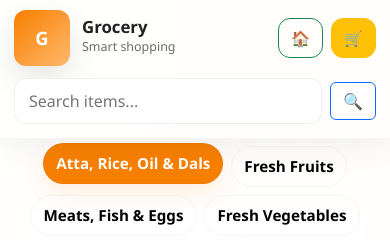
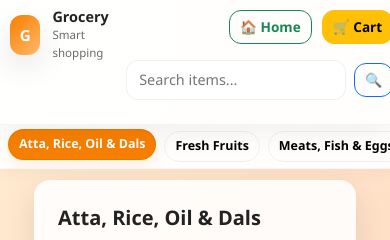
Before and after one commit to subhrajitbehera152/grocery-app, a Flask app: page /location/1 in a window 390 px wide. Shown: the top 240 px of the page. Run offline with Flask 3, Linux system fonts and the light colour scheme; data comes from the database, SQL or seed files in the repository.

Commit message:
Enhanced UI: fancy mobile-friendly design for items, cart, and locations pages

```diff
--- a/templates/items.html
+++ b/templates/items.html
@@ -49,47 +49,72 @@
     .brand .subtitle { font-size:0.78rem; color:var(--muted); margin-top:2px; }
 
     /* header controls */
-    .search-container {
-      flex: 1;
-      display: flex;
-      justify-content: center;
-    }
-    .search-container form {
-      width: 100%;
-      max-width: 420px;
-    }
+    .top-controls { display:flex; gap:10px; align-items:center; }
     .search-input{
-      width:100%; border-radius:12px; padding:10px 14px;
+      width:420px; max-width:42vw; border-radius:12px; padding:10px 14px;
       border:1px solid rgba(0,0,0,0.06); font-size:1rem;
       background:rgba(255,255,255,0.98);
     }
-    .top-controls { display:flex; gap:10px; align-items:center; }
     .top-controls .btn { border-radius:12px; padding:10px 14px; font-weight:700; }
 
-    /* category bar pinned under header */
+    /* category bar pinned under header (hides on scroll down) */
     .category-bar{
       position:fixed; top:88px; left:0; right:0; z-index:1100;
-      background: rgba(255,255,255,0.96); padding:12px 18px;
+      background: rgba(255,255,255,0.96); padding:8px 14px;
       border-bottom:1px solid rgba(0,0,0,0.03);
-      display:flex; justify-content:center; box-shadow: 0 6px 18px rgba(0,0,0,0.03);
+      box-shadow: 0 6px 18px rgba(0,0,0,0.03);
+      overflow-x: auto;
+      white-space: nowrap;
+      -webkit-overflow-scrolling: touch;
+      scroll-behavior: smooth;
+      transition: transform 0.3s cubic-bezier(0.4, 0, 0.2, 1), opacity 0.25s ease;
+      -ms-overflow-style: none;  /* IE and Edge */
+      scrollbar-width: none;  /* Firefox */
     }
-    .category-list { display:flex; gap:8px; flex-wrap:wrap; align-items:center; justify-content:center; }
+    .category-bar::-webkit-scrollbar {
+      display: none; /* Hide scrollbar for Chrome/Safari */
+    }
+
+    /* Class added via JS to hide category bar on scroll */
+    .category-bar.hide-cat {
+      transform: translateY(-100%);
+      opacity: 0;
+      pointer-events: none;
+    }
+
+    .category-list {
+      display:flex;
+      gap:8px;
+      flex-wrap:nowrap; /* Single row */
+      align-items:center;
+      justify-content:flex-start;
+      width: max-content;
+      margin: 0 auto;
+    }
+
     .category-pill {
-      padding:10px 18px; border-radius:999px; font-weight:700; font-size:0.98rem;
-      background:transparent; border:1px solid rgba(0,0,0,0.04); cursor:pointer;
+      padding:6px 14px; /* Reduced size */
+      border-radius:999px;
+      font-weight:700;
+      font-size:0.85rem; /* Reduced text size */
+      background:transparent;
+      border:1px solid rgba(0,0,0,0.06);
+      cursor:pointer;
+      white-space: nowrap;
+      flex-shrink: 0;
       transition: transform .12s ease, background .12s ease, color .12s ease;
     }
-    .category-pill.active { background:var(--accent); color:#fff; transform:translateY(-3px); box-shadow:0 8px 20px rgba(247,127,0,0.12); }
+    .category-pill.active { background:var(--accent); color:#fff; transform:translateY(-2px); box-shadow:0 6px 16px rgba(247,127,0,0.12); }
 
-    /* main layout: left product list scrolls, right optional sticky summary on wide screens */
+    /* main layout */
     .container-main {
-      max-width:1200px; margin:160px auto 60px; padding:0 18px;
+      max-width:1200px; margin:150px auto 60px; padding:0 18px;
       display:grid; grid-template-columns: 1fr 360px; gap:28px;
     }
 
     .items-panel {
       background:var(--glass); border-radius:16px; padding:18px; box-shadow:var(--card-shadow);
-      height: calc(100vh - 260px); overflow:auto; scroll-behavior:smooth;
+      height: calc(100vh - 240px); overflow:auto; scroll-behavior:smooth;
     }
 
     .grid {
@@ -129,7 +154,7 @@
       transition: transform .08s ease;
     }
     .qty button:active { transform:scale(.96); }
-    .qty .count { min-width:32px; text-align:center; font-weight:800; font-size:1.05rem; }
+    .qty .count { min-width:56px; text-align:center; font-weight:800; font-size:1.05rem; }
 
     .add-btn {
       background:linear-gradient(90deg,var(--accent),var(--accent-2)); color:#fff; border:none;
@@ -155,49 +180,88 @@
     }
     .toast-notice.show { opacity:1; transform:translateX(-50%) translateY(-6px); pointer-events:auto; }
 
+    /* skeleton for lazy loading */
+    .skeleton { background:linear-gradient(90deg,#eee,#f6f6f6,#eee); background-size:200% 100%; animation: shimmer 1.2s linear infinite; }
+    @keyframes shimmer { 0%{background-position:200% 0} 100%{background-position:-200% 0} }
+
     /* responsive */
     @media (max-width: 980px){
       .container-main { grid-template-columns: 1fr; margin:140px 16px 60px; }
-      .search-container form { max-width: 280px; }
+      .top-controls .search-input { width:220px; }
+      .category-bar { padding:8px 10px; top:96px; }
+      .topbar { height:96px; gap:8px; }
     }
 
     @media (max-width: 576px){
-      /* Mobile Header Layout */
+      /* Mobile Header & Search Bar */
       .topbar {
-        height: auto;
+        height: 125px;
+        padding: 10px;
+        align-items: flex-start;
+      }
+      .brand .logo { width: 40px; height: 40px; font-size: 0.95rem; }
+      .brand .title { font-size: 0.9rem; }
+      .brand .subtitle { font-size: 0.72rem; }
+
+      .top-controls {
         flex-wrap: wrap;
-        padding: 10px 14px;
-        gap: 12px;
+        justify-content: flex-end;
       }
-      .brand { order: 1; }
-      .top-controls { order: 2; gap: 8px; }
-      .top-controls .btn { padding: 8px 12px; font-size: 0.95rem; }
-      .search-container { order: 3; flex: 100%; }
-      .search-container form { max-width: 100%; margin-bottom: 4px; }
-      .search-input { display: block; } /* Re-enabled search input */
+      .top-controls form {
+        width: 100%;
+        order: 3;
+        margin-top: 6px;
+      }
+      .search-input {
+        display: block;
+        width: 100%;
+        max-width: none;
+        flex: 1;
+        padding: 8px 12px;
+        font-size: 0.9rem;
+      }
+      .top-controls .btn {
+        padding: 6px 10px;
+        font-size: 0.85rem;
+      }
 
-      /* Adjust margins for taller mobile header */
-      .category-bar { top: 136px; padding: 10px; }
-      .container-main { margin: 210px 10px 60px; }
-      .category-pill { padding: 8px 12px; font-size: 0.95rem; }
+      .category-bar { top: 125px; padding: 6px 8px; }
+      .category-list { justify-content: flex-start; margin: 0; }
+      .container-main { margin-top: 180px; }
 
-      /* Mobile 2-Column Product Grid */
+      /* Mobile 2-Column Grid */
       .grid {
         grid-template-columns: repeat(2, 1fr);
         gap: 10px;
       }
-      .product { min-height: 250px; }
-      .product .media { height: 120px; }
+      .category-pill {
+        padding: 5px 10px;
+        font-size: 0.78rem; /* Smaller category text size */
+      }
+
+      .product { min-height: auto; }
+      .product .media { height: 110px; }
       .product .body { padding: 10px; gap: 6px; }
-      .title { font-size: 0.9rem; }
-      .meta { font-size: 0.8rem; }
-      .price { font-size: 1rem; margin-top: 4px; }
+      .title { font-size: 0.85rem; line-height: 1.2; }
+      .price { font-size: 0.95rem; margin-top: 2px; }
 
-      /* Mobile Product Controls */
-      .controls { flex-direction: column; gap: 8px; align-items: stretch; }
-      .qty { width: 100%; justify-content: space-between; padding: 6px; }
-      .qty button { width: 34px; height: 34px; font-size: 1.1rem; }
-      .add-btn { width: 100%; padding: 8px; font-size: 0.95rem; }
+      .controls {
+        flex-direction: column;
+        gap: 6px;
+        align-items: stretch;
+      }
+      .qty {
+        width: 100%;
+        justify-content: space-between;
+        padding: 4px;
+      }
+      .qty button {
+        width: 30px;
+        height: 30px;
+        font-size: 1rem;
+      }
+      .qty .count { min-width: 20px; font-size: 0.85rem; }
+      .add-btn { padding: 6px; font-size: 0.85rem; }
     }
   </style>
 </head>
@@ -213,21 +277,18 @@
       </div>
     </div>
 
-    <!-- Grouped Search Container -->
-    <div class="search-container">
+    <div class="top-controls">
       <form action="{{ url_for('location', loc_id=loc_id) }}" method="GET" class="d-flex align-items-center" style="gap:8px;">
         <input class="search-input" type="search" name="q" placeholder="Search items..." value="{{ search_query or '' }}" aria-label="Search items" />
         <button class="btn btn-outline-primary" type="submit" aria-label="Search">🔍</button>
       </form>
-    </div>
 
-    <div class="top-controls">
-      <a href="/" class="btn btn-outline-success" aria-label="Home">🏠 <span class="d-none d-sm-inline">Home</span></a>
-      <a href="{{ url_for('view_cart') }}" class="btn btn-warning" aria-label="View cart">🛒 <span class="d-none d-sm-inline">Cart</span></a>
+      <a href="/" class="btn btn-outline-success" aria-label="Home">🏠 Home</a>
+      <a href="{{ url_for('view_cart') }}" class="btn btn-warning" aria-label="View cart">🛒 Cart</a>
     </div>
   </header>
 
-  <!-- Category bar -->
+  <!-- Category bar (Single row, horizontal scrollable, hides on scroll down) -->
   <nav class="category-bar" aria-label="Categories">
     <div class="category-list">
       {% for category, items in categories.items() %}
@@ -267,6 +328,7 @@
                       </div>
                       <button class="btn btn-outline-success qty-increase" data-id="{{ item[0] }}" aria-label="Increase">+</button>
                     </div>
+
                     <button class="add-btn" data-id="{{ item[0] }}" aria-label="Add to cart">Add</button>
                   </div>
                 </div>
@@ -309,11 +371,39 @@
       t._timer = setTimeout(()=> t.classList.remove('show'), 2200);
     }
 
-    // Category pill behavior: activate and scroll to block
+    // Scroll Detection: Hide category bar on scroll down, show on scroll up/top
+    let lastScrollTop = 0;
+    const categoryBar = document.querySelector('.category-bar');
+    const itemsPanel = document.querySelector('.items-panel');
+
+    function handleScroll(currentScrollTop) {
+      if (currentScrollTop > lastScrollTop && currentScrollTop > 20) {
+        // Scrolling down -> hide category bar
+        categoryBar.classList.add('hide-cat');
+      } else {
+        // Scrolling up or at top -> show category bar
+        categoryBar.classList.remove('hide-cat');
+      }
+      lastScrollTop = Math.max(0, currentScrollTop);
+    }
+
+    // Listen to scroll events on both the items panel and window
+    if (itemsPanel) {
+      itemsPanel.addEventListener('scroll', () => handleScroll(itemsPanel.scrollTop), { passive: true });
+    }
+    window.addEventListener('scroll', () => {
+      handleScroll(window.scrollY || document.documentElement.scrollTop);
+    }, { passive: true });
+
+    // Category pill click behavior
     document.querySelectorAll('.category-pill').forEach(btn=>{
       btn.addEventListener('click', ()=>{
         document.querySelectorAll('.category-pill').forEach(b=>b.classList.remove('active'));
         btn.classList.add('active');
+
+        // Auto scroll pill into view horizontally
+        btn.scrollIntoView({ behavior: 'smooth', inline: 'center', block: 'nearest' });
+
         const target = document.querySelector(btn.dataset.target);
         if (target) {
           target.scrollIntoView({behavior:'smooth', block:'start'});
@@ -347,7 +437,7 @@
       else note.textContent = `Add ₹${(FREE_THRESHOLD - subtotal).toFixed(2)} more for free delivery`;
     }
 
-    // Wire up quantity buttons and Add button to call your Flask endpoint
+    // Wire up quantity buttons and Add button to call Flask endpoint
     async function updateCartRequest(itemId, action) {
       try {
         const res = await fetch(`/update_cart/${itemId}/${action}`);
```
